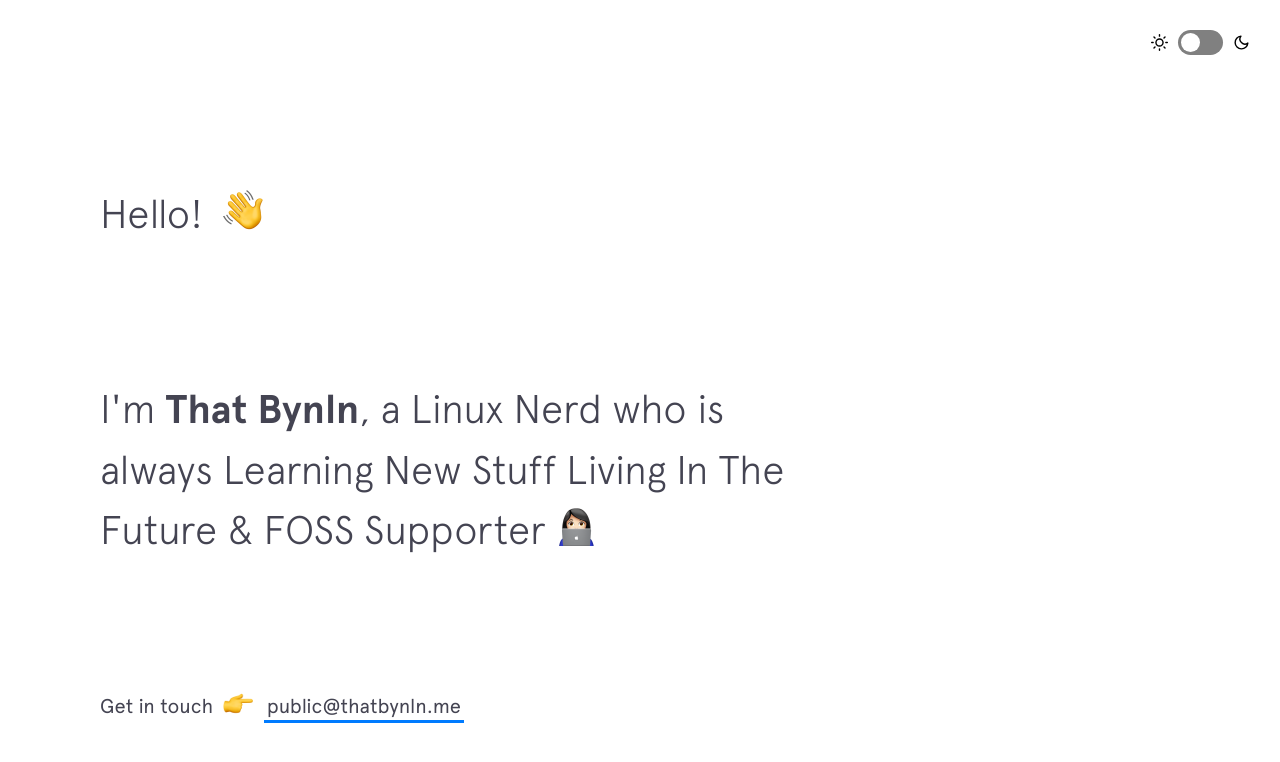
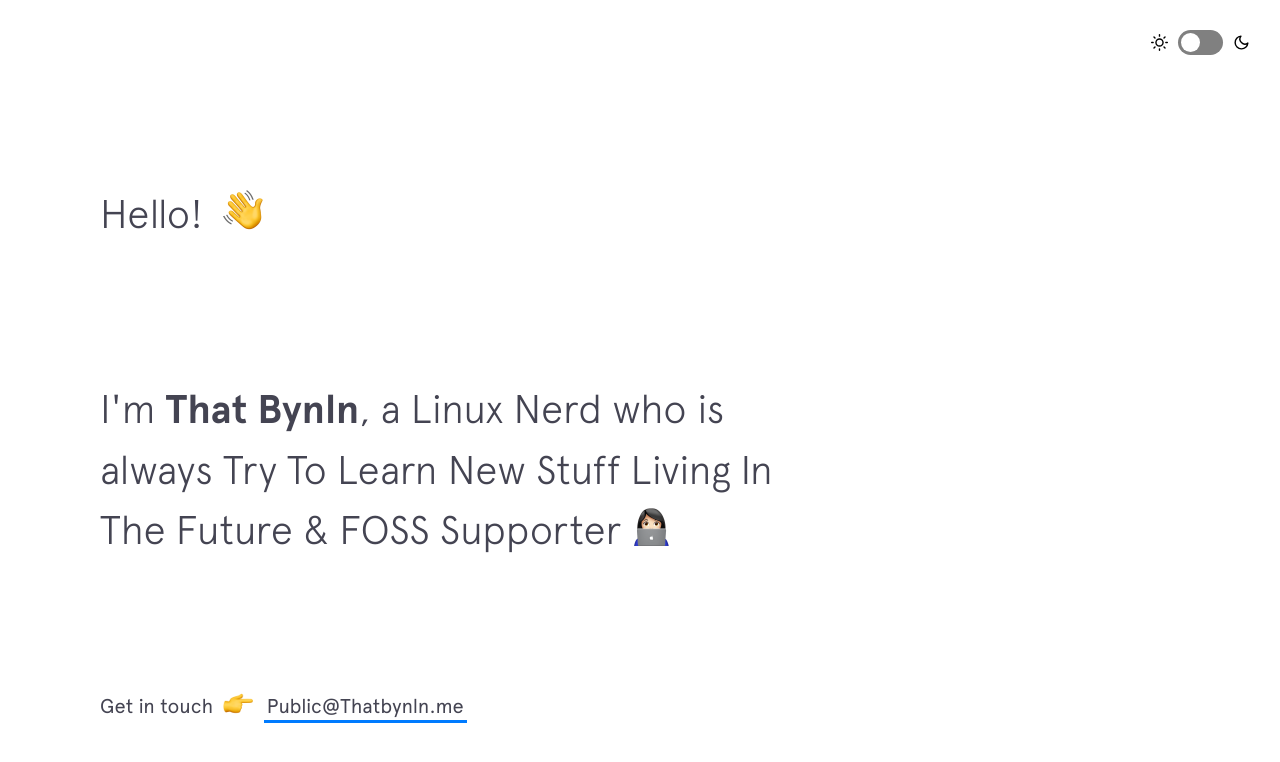
Before and after one commit to thatbynln/thatbynln.github.io, a Jekyll site: the page built from index.html, in a window 1280 px wide and 900 px high. Shown: the top 762 px of the window. Built offline with Jekyll 4.4.1, drawn with Linux system fonts in a browser that asks for light colours; nearby versions of some CDN libraries.

Commit message:
Update intro.html

```diff
--- a/_includes/intro.html
+++ b/_includes/intro.html
@@ -4,7 +4,7 @@
   </h1>
 
   <h2 class="intro__tagline">I'm
-    <span class="name">That Bynln</span>, a Linux Nerd who is always Learning New Stuff Living In The Future &amp; FOSS Supporter
+    <span class="name">That Bynln</span>, a Linux Nerd who is always Try To Learn New Stuff Living In The Future &amp; FOSS Supporter
     <span class="emoji technologist"></span>
   </h2>
 
@@ -12,7 +12,7 @@
     <span>Get in touch </span>
     <span class="emoji pointer"></span>
     <span>
-      <a href="mailto://public@thatbynln.slmail.me" target="_blank" class="highlight-link">public@thatbynln.me</a>
+      <a href="mailto://public@thatbynln.slmail.me" target="_blank" class="highlight-link">Public@Thatbynln.me</a>
     </span>
   </h3>
 </header>
```
